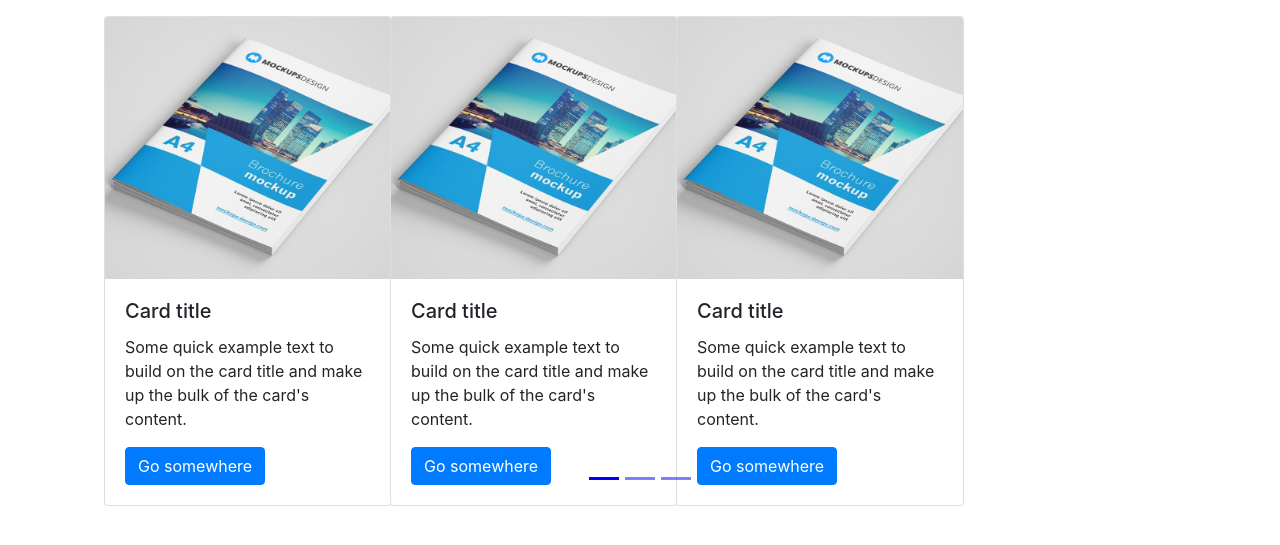
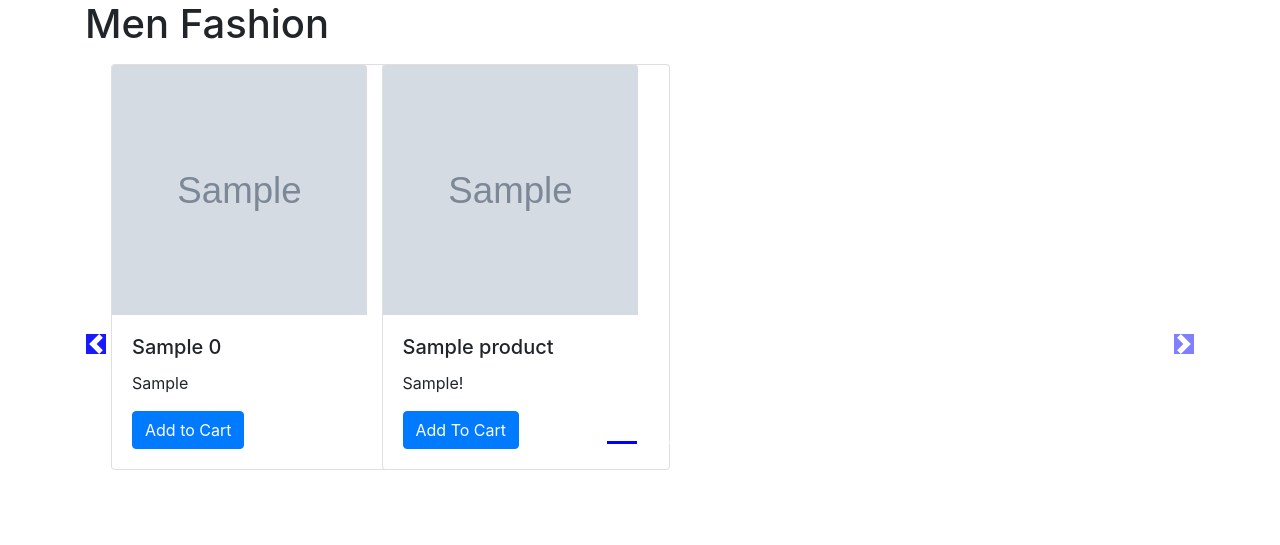
Before and after one commit to bishtjaswant/DjangoEcommerceWebsite, a Django app: template shop/templates/shop/index.html in a window 1280 px wide. Shown: the part 56-601 px from the top of the page. Run offline with Django 3.2, Linux system fonts and the light colour scheme; the template is opened without the code that fills it: most values are stand-ins (such as "Sample title", 1, 10 or a date in 2020); grey boxes marked "Sample" are stand-in pictures; some libraries are stand-ins or nearby versions.

Commit message:
fetching  data and show on frontpage

```diff
--- a/shop/models.py
+++ b/shop/models.py
@@ -15,3 +15,6 @@ class Product(models.Model):
 
     def __str__(self):
         return self.product_name
+
+    def desc(self):
+        return self.description[0:50]
--- a/shop/templates/shop/index.html
+++ b/shop/templates/shop/index.html
@@ -1,65 +1,59 @@
-<!doctype html>
-<html lang="en">
-  <head>
-    <!-- Required meta tags -->
-    <meta charset="utf-8">
-    <meta name="viewport" content="width=device-width, initial-scale=1, shrink-to-fit=no">
-    <!-- Bootstrap CSS -->
-    <link rel="stylesheet" href="https://stackpath.bootstrapcdn.com/bootstrap/4.3.1/css/bootstrap.min.css" integrity="sha384-ggOyR0iXCbMQv3Xipma34MD+dH/1fQ784/j6cY/iJTQUOhcWr7x9JvoRxT2MZw1T" crossorigin="anonymous">
-    <title> my shopping center!</title>
-    <style>
-      .col-md-3{display: inline-block;margin-left: 4px;}
-      .col-md-3 img {width: 100%;height: auto;}
-      body .carousel-indicators li { background-color: blue; }
-      body .carousel-indicators-prev-icon,
-      body .carousel-indicators-next-icon{background-color: red;}
-      body .no-padding {padding-left: 0px; padding-right: 0px;}
-    </style>
-  </head>
-  <body>
-     {% load static %}
-    <nav class="navbar navbar-expand-lg navbar-dark bg-dark">
-  <a class="navbar-brand" href="#">shopping center</a>
-  <button class="navbar-toggler" type="button" data-toggle="collapse" data-target="#navbarSupportedContent" aria-controls="navbarSupportedContent" aria-expanded="false" aria-label="Toggle navigation">
-    <span class="navbar-toggler-icon"></span>
-  </button>
+{% extends "shop/master.html" %}
 
-  <div class="collapse navbar-collapse" id="navbarSupportedContent">
-    <ul class="navbar-nav mr-auto">
-      <li class="nav-item active">
-        <a class="nav-link" href="#">Home <span class="sr-only">(current)</span></a>
-      </li>
-      <li class="nav-item">
-        <a class="nav-link" href="#">Link</a>
-      </li>
-      <li class="nav-item dropdown">
-        <a class="nav-link dropdown-toggle" href="#" id="navbarDropdown" role="button" data-toggle="dropdown" aria-haspopup="true" aria-expanded="false">
-          Dropdown
-        </a>
-        <div class="dropdown-menu" aria-labelledby="navbarDropdown">
-          <a class="dropdown-item" href="#">Action</a>
-          <a class="dropdown-item" href="#">Another action</a>
-          <div class="dropdown-divider"></div>
-          <a class="dropdown-item" href="#">Something else here</a>
-        </div>
-      </li>
-      <li class="nav-item">
-        <a class="nav-link disabled" href="#" tabindex="-1" aria-disabled="true">Disabled</a>
-      </li>
-    </ul>
-    <form class="form-inline my-2 my-lg-0">
-      <input class="form-control mr-sm-2" type="search" placeholder="Search" aria-label="Search">
-      <button class="btn btn-outline-success my-2 my-sm-0" type="submit">Search</button>
-    </form>
-  </div>
-</nav>
+{%  block title %} my shopping center {% endblock %}
 
+
+
+{%  block css %}
+       .col-md-3
+          {
+          display: inline-block;
+          margin-left:-4px;
+          }
+          .carousel-indicators .active {
+          background-color: blue;
+            }
+          .col-md-3 img{
+          width:255px;
+          height:250px;
+          }
+          body .carousel-indicator li{
+          background-color: blue;
+          }
+          body .carousel-indicators{
+          bottom: 0;
+          }
+          body .carousel-control-prev-icon,
+          body .carousel-control-next-icon{
+          background-color: blue;
+          }
+           body .no-padding{
+           padding-left: 0,
+           padding-right: 0;
+           }
+
+{% endblock %}
+
+
+
+
+
+
+
+
+
+
+ {% block content %}
+{% load static %}
 <div class="container">
+    <h1>Men Fashion</h1>
 <div id="demo" class="carousel slide my-3" data-ride="carousel">
     <ul class="carousel-indicators">
       <li data-target="#demo" data-slide-to="0" class="active"></li>
-      <li data-target="#demo" data-slide-to="1" ></li>
-      <li data-target="#demo" data-slide-to="2" ></li>
+
+       {% for i in range %}
+      <li data-target="#demo" data-slide-to="{{i}}" ></li>
+      {% endfor %}
     </ul>
 
     <!--Slideshow starts here -->
@@ -68,115 +62,38 @@
       <div class="carousel-item active">
         <div class="col-xs-3 col-sm-3 col-md-3">
           <div class="card" style="width: 18rem;">
-            <img src='{% static "shop/test.jpg" %}' class="card-img-top" alt="...">
+            <img src="/media/{{product.0.image}}" class="card-img-top" alt="...">
             <div class="card-body">
-                <h5 class="card-title">Card title</h5>
-                <p class="card-text">Some quick example text to build on the card title and make up the bulk of the card's content.</p>
-                <a href="#" class="btn btn-primary">Go somewhere</a>
+                <h5 class="card-title">{{product.0.product_name}} </h5>
+                <p class="card-text"> {{product.0.product_decription}} </p>
+                <a href="#" class="btn btn-primary">Add to Cart</a>
             </div>
           </div>
        </div>
 
+
+        {% for i in product|slice:"1:"%}
         <div class="col-xs-3 col-sm-3 col-md-3">
           <div class="card" style="width: 18rem;">
-            <img src='{% static "shop/test.jpg" %}' class="card-img-top" alt="...">
+            <img src="/media/{{i.image}}" class="card-img-top" alt="...">
             <div class="card-body">
-              <h5 class="card-title">Card title</h5>
-              <p class="card-text">Some quick example text to build on the card title and make up the bulk of the card's content.</p>
-              <a href="#" class="btn btn-primary">Go somewhere</a>
+              <h5 class="card-title">{{i.product_name}}</h5>
+              <p class="card-text"> {{i.product_decription|truncatewords:05}}!</p>
+              <a href="#" class="btn btn-primary">Add To Cart</a>
             </div>
           </div>
         </div>
+        {% if forloop.counter|divisibleby:3 and forloop.counter > 0 and not forloop.last %}
+      </div><div class="carousel-item">
+        {% endif %}
 
-        <div class="col-xs-3 col-sm-3 col-md-3">
-          <div class="card" style="width: 18rem;">
-            <img src='{% static "shop/test.jpg" %}' class="card-img-top" alt="...">
-            <div class="card-body">
-              <h5 class="card-title">Card title</h5>
-              <p class="card-text">Some quick example text to build on the card title and make up the bulk of the card's content.</p>
-              <a href="#" class="btn btn-primary">Go somewhere</a>
-            </div>
-          </div>
-        </div>
-
-      </div>
+        {% endfor %}
+    </div>
 
 
 
-      <div class="carousel-item">
-        <div class="col-xs-3 col-sm-3 col-md-3">
-          <div class="card" style="width: 18rem;">
-            <img src='{% static "shop/test.jpg" %}' class="card-img-top" alt="...">
-            <div class="card-body">
-                <h5 class="card-title">Card title</h5>
-                <p class="card-text">Some quick example text to build on the card title and make up the bulk of the card's content.</p>
-                <a href="#" class="btn btn-primary">Go somewhere</a>
-            </div>
-          </div>
-        </div>
-
-        <div class="col-xs-3 col-sm-3 col-md-3">
-          <div class="card" style="width: 18rem;">
-            <img src='{% static "shop/test.jpg" %}' class="card-img-top" alt="...">
-            <div class="card-body">
-              <h5 class="card-title">Card title</h5>
-              <p class="card-text">Some quick example text to build on the card title and make up the bulk of the card's content.</p>
-              <a href="#" class="btn btn-primary">Go somewhere</a>
-            </div>
-          </div>
-        </div>
-
-        <div class="col-xs-3 col-sm-3 col-md-3">
-          <div class="card" style="width: 18rem;">
-            <img src='{% static "shop/test.jpg" %}' class="card-img-top" alt="...">
-            <div class="card-body">
-              <h5 class="card-title">Card title</h5>
-              <p class="card-text">Some quick example text to build on the card title and make up the bulk of the card's content.</p>
-              <a href="#" class="btn btn-primary">Go somewhere</a>
-            </div>
-          </div>
-        </div>
-      </div>
-
-      <div class="carousel-item">
-        <div class="col-xs-3 col-sm-3 col-md-3">
-          <div class="card" style="width: 18rem;">
-            <img src='{% static "shop/test.jpg" %}' class="card-img-top" alt="...">
-            <div class="card-body">
-                <h5 class="card-title">Card title</h5>
-                <p class="card-text">Some quick example text to build on the card title and make up the bulk of the card's content.</p>
-                <a href="#" class="btn btn-primary">Go somewhere</a>
-            </div>
-          </div>
-       </div>
-
-        <div class="col-xs-3 col-sm-3 col-md-3">
-          <div class="card" style="width: 18rem;">
-            <img src='{% static "shop/test.jpg" %}' class="card-img-top" alt="...">
-            <div class="card-body">
-              <h5 class="card-title">Card title</h5>
-              <p class="card-text">Some quick example text to build on the card title and make up the bulk of the card's content.</p>
-              <a href="#" class="btn btn-primary">Go somewhere</a>
-            </div>
-          </div>
-        </div>
-
-        <div class="col-xs-3 col-sm-3 col-md-3">
-          <div class="card" style="width: 18rem;">
-            <img src='{% static "shop/test.jpg" %}' class="card-img-top" alt="...">
-            <div class="card-body">
-              <h5 class="card-title">Card title</h5>
-              <p class="card-text">Some quick example text to build on the card title and make up the bulk of the card's content.</p>
-              <a href="#" class="btn btn-primary">Go somewhere</a>
-            </div>
-          </div>
-        </div>
-
-      </div>
-    </div>
-
 </div>
-
+</div>
     <!-- left and right controls for the slide -->
     <a class="carousel-control-prev" href="#demo" data-slide="prev">
         <span class="carousel-control-prev-icon"></span>
@@ -186,10 +103,6 @@
     </a>
 
 
+ {% endblock %}
 
-    <!-- Optional JavaScript -->
-    <!-- jQuery first, then Popper.js, then Bootstrap JS -->
-    <script src="https://code.jquery.com/jquery-3.3.1.slim.min.js" integrity="sha384-q8i/X+965DzO0rT7abK41JStQIAqVgRVzpbzo5smXKp4YfRvH+8abtTE1Pi6jizo" crossorigin="anonymous"></script>
-    <script src="https://stackpath.bootstrapcdn.com/bootstrap/4.3.1/js/bootstrap.min.js" integrity="sha384-JjSmVgyd0p3pXB1rRibZUAYoIIy6OrQ6VrjIEaFf/nJGzIxFDsf4x0xIM+B07jRM" crossorigin="anonymous"></script>
-  </body>
-</html>
+</div>
--- /dev/null
+++ b/shop/templates/shop/master.html
@@ -0,0 +1,62 @@
+<!doctype html>
+<html lang="en">
+  <head>
+    <!-- Required meta tags -->
+    <meta charset="utf-8">
+    <meta name="viewport" content="width=device-width, initial-scale=1, shrink-to-fit=no">
+    <!-- Bootstrap CSS -->
+    <link rel="stylesheet" href="https://stackpath.bootstrapcdn.com/bootstrap/4.3.1/css/bootstrap.min.css" integrity="sha384-ggOyR0iXCbMQv3Xipma34MD+dH/1fQ784/j6cY/iJTQUOhcWr7x9JvoRxT2MZw1T" crossorigin="anonymous">
+    <title> {% block title %}   {% endblock %} </title>
+    <style> {% block css %}   {% endblock %} </style>
+
+  </head>
+  <body>
+
+    <nav class="navbar navbar-expand-lg navbar-dark bg-dark">
+  <a class="navbar-brand" href="#">shopping center</a>
+  <button class="navbar-toggler" type="button" data-toggle="collapse" data-target="#navbarSupportedContent" aria-controls="navbarSupportedContent" aria-expanded="false" aria-label="Toggle navigation">
+    <span class="navbar-toggler-icon"></span>
+  </button>
+
+  <div class="collapse navbar-collapse" id="navbarSupportedContent">
+    <ul class="navbar-nav mr-auto">
+      <li class="nav-item active">
+        <a class="nav-link" href="#">Home <span class="sr-only">(current)</span></a>
+      </li>
+      <li class="nav-item">
+        <a class="nav-link" href="#">Link</a>
+      </li>
+      <li class="nav-item dropdown">
+        <a class="nav-link dropdown-toggle" href="#" id="navbarDropdown" role="button" data-toggle="dropdown" aria-haspopup="true" aria-expanded="false">
+          Dropdown
+        </a>
+        <div class="dropdown-menu" aria-labelledby="navbarDropdown">
+          <a class="dropdown-item" href="#">Action</a>
+          <a class="dropdown-item" href="#">Another action</a>
+          <div class="dropdown-divider"></div>
+          <a class="dropdown-item" href="#">Something else here</a>
+        </div>
+      </li>
+      <li class="nav-item">
+        <a class="nav-link disabled" href="#" tabindex="-1" aria-disabled="true">Disabled</a>
+      </li>
+    </ul>
+    <form class="form-inline my-2 my-lg-0">
+      <input class="form-control mr-sm-2" type="search" placeholder="Search" aria-label="Search">
+      <button class="btn btn-outline-success my-2 my-sm-0" type="submit">Search</button>
+    </form>
+  </div>
+</nav>
+
+
+
+{% block content %}
+
+{% endblock %}
+
+    <!-- Optional JavaScript -->
+    <!-- jQuery first, then Popper.js, then Bootstrap JS -->
+    <script src="https://code.jquery.com/jquery-3.3.1.slim.min.js" integrity="sha384-q8i/X+965DzO0rT7abK41JStQIAqVgRVzpbzo5smXKp4YfRvH+8abtTE1Pi6jizo" crossorigin="anonymous"></script>
+    <script src="https://stackpath.bootstrapcdn.com/bootstrap/4.3.1/js/bootstrap.min.js" integrity="sha384-JjSmVgyd0p3pXB1rRibZUAYoIIy6OrQ6VrjIEaFf/nJGzIxFDsf4x0xIM+B07jRM" crossorigin="anonymous"></script>
+  </body>
+</html>
```
Also changed, not shown: shop/templates/shop/aboutus.html (added, +11 -0 lines), shop/templates/shop/contactus.html (added, +11 -0 lines), shop/views.py (+9 -3 lines).
